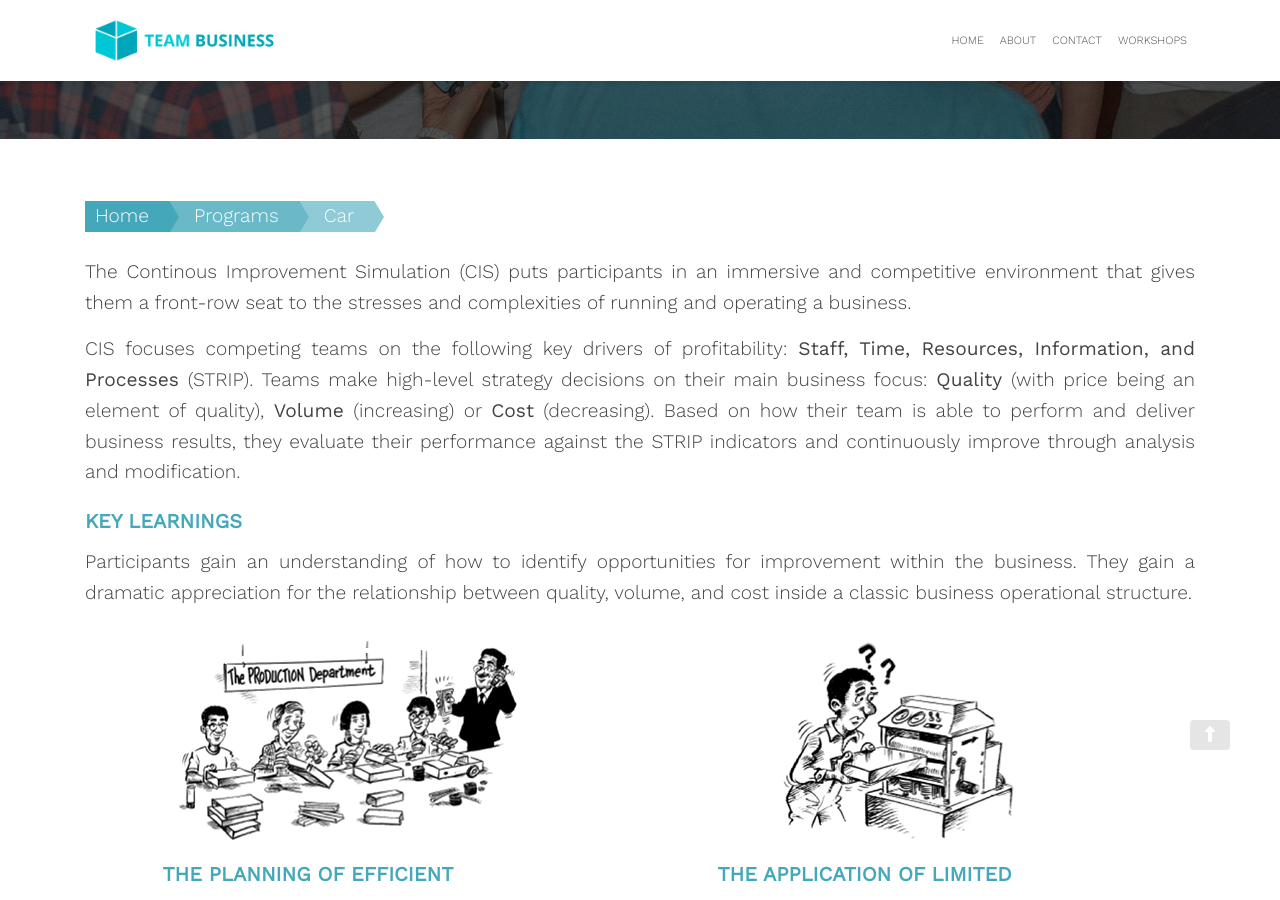
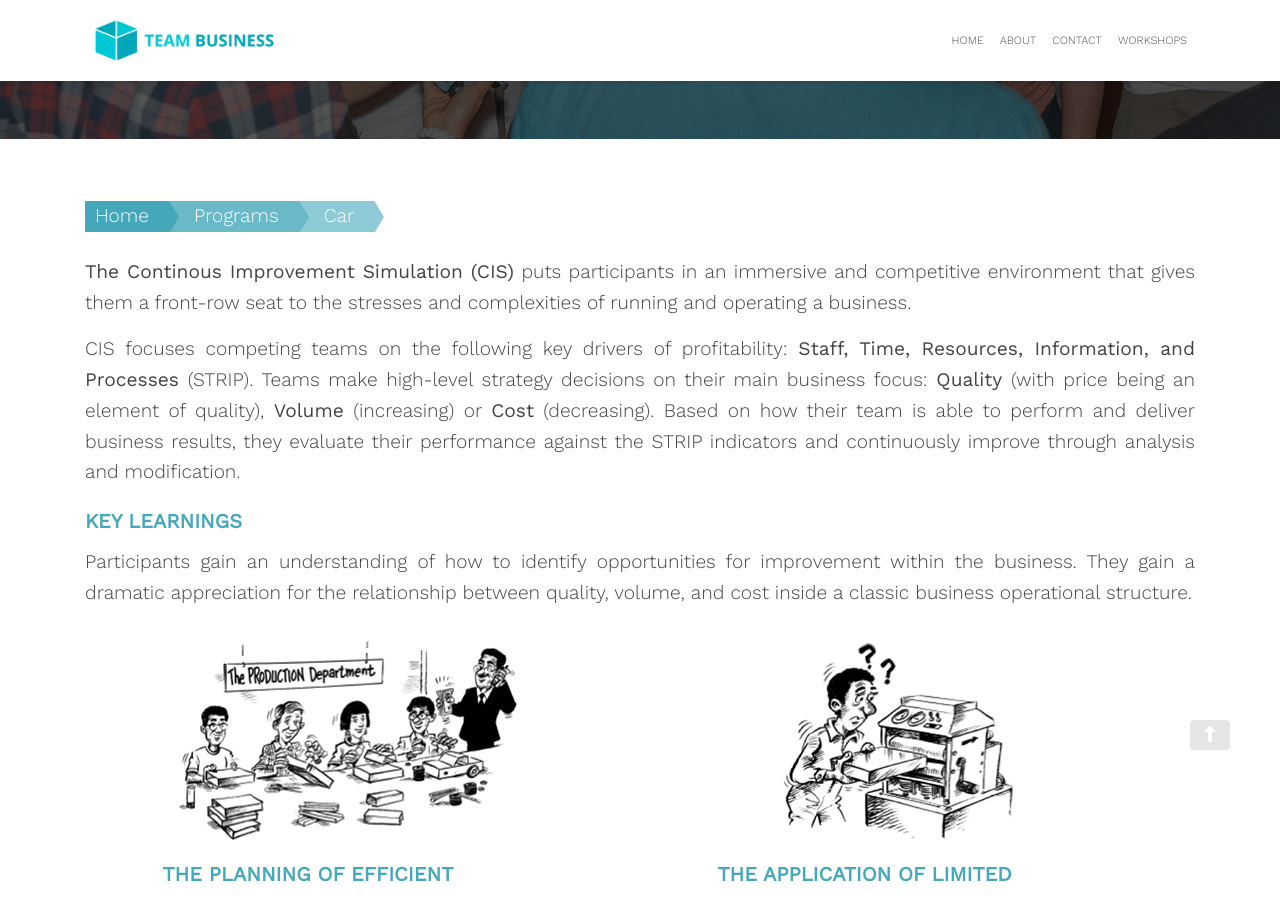
Before and after one commit to zac-heisey/team-business, a Jekyll site: the page built from _pages/car.md, in a window 1280 px wide and 900 px high, scrolled down 636 px. Built offline with Jekyll 4.4.1, drawn with Linux system fonts in a browser that asks for light colours; nearby versions of some CDN libraries.

Commit message:
Update from Forestry.io Lara Azzam updated _pages/car.md

```diff
--- a/_pages/car.md
+++ b/_pages/car.md
@@ -11,7 +11,7 @@ intro-2: By thinking hard about the business inputs of Staff, Time, Resources, I
 header-image: "/assets/images/car-program.jpg"
 
 ---
-The Continous Improvement Simulation (CIS) puts participants in an immersive and competitive environment that gives them a front-row seat to the stresses and complexities of running and operating a business.
+**The Continous Improvement Simulation (CIS)** puts participants in an immersive and competitive environment that gives them a front-row seat to the stresses and complexities of running and operating a business.
 
 CIS focuses competing teams on the following key drivers of profitability: **Staff, Time, Resources, Information, and Processes** (STRIP). Teams make high-level strategy decisions on their main business focus: **Quality** (with price being an element of quality), **Volume** (increasing) or **Cost** (decreasing). Based on how their team is able to perform and deliver business results, they evaluate their performance against the STRIP indicators and continuously improve through analysis and modification.
 
```
